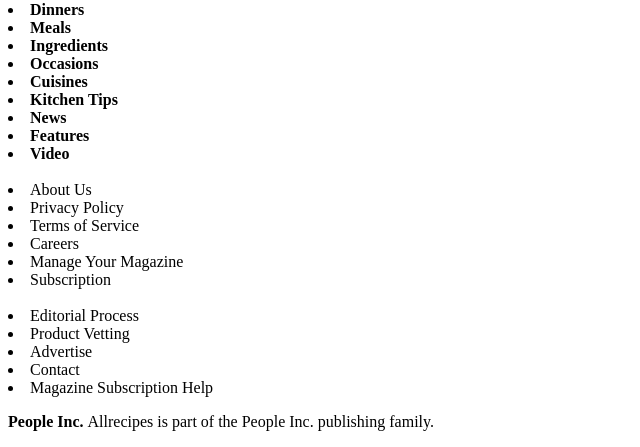
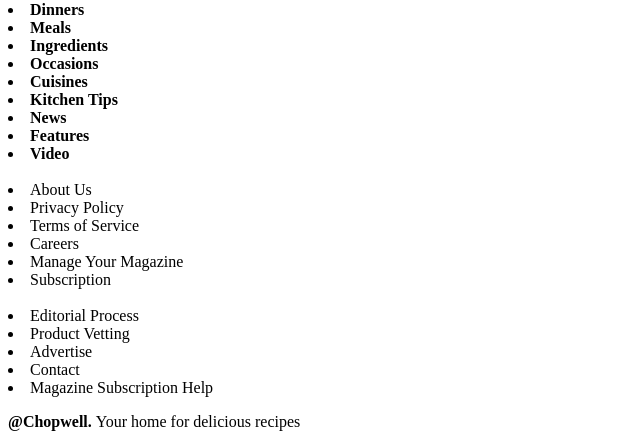
Before and after one commit to timo10thy/chopam, a plain HTML site: page index.html in a window 1280 px wide. Shown: the part 457-904 px from the top of the page, without its empty margins (0-640 px from the left). Drawn offline with Linux system fonts and the light colour scheme.

Commit message:
updated footer

```diff
--- a/index.html
+++ b/index.html
@@ -85,7 +85,7 @@
 
         </div>
         <div>
-            <p><b>People Inc. </b>Allrecipes is part of the People Inc. publishing family.</p>
+            <p><b>@Chopwell. </b>Your home for delicious recipes</p>
         </div>
      </footer>
 </body>
```
